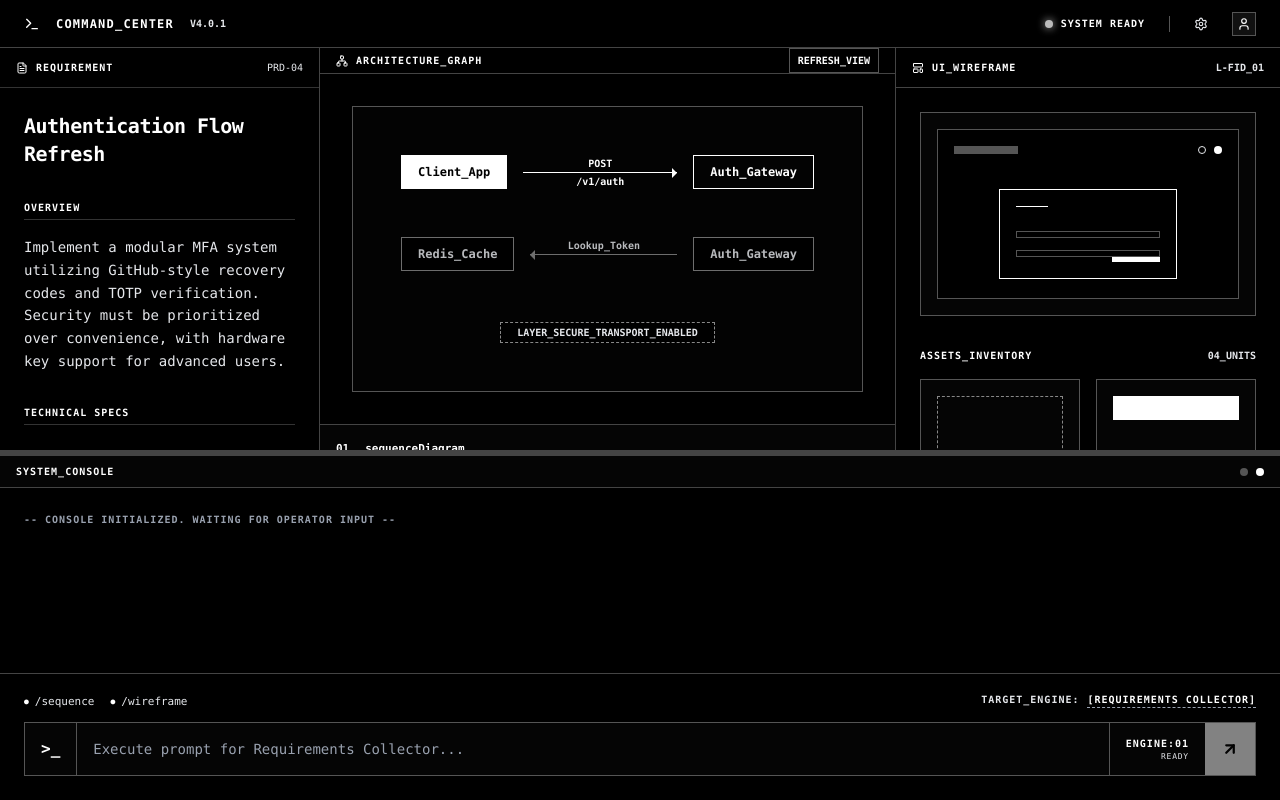
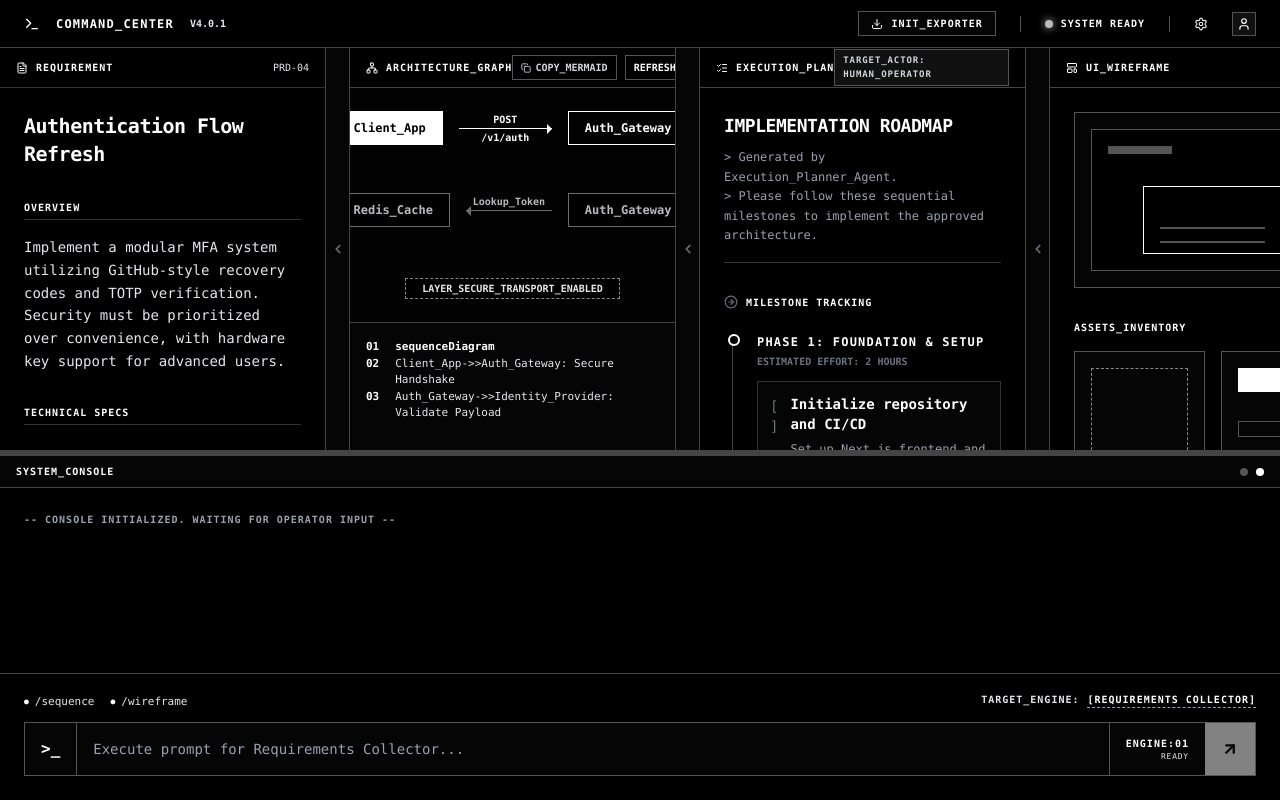
Before and after one commit to CSC392-CSC492-Building-AI-ML-systems/AgenticMentor-Winter2026, a Next.js app in the folder frontend/: page /project/1 in a window 1280 px wide. Built offline with nearby package versions, Linux system fonts and the light colour scheme.

Commit message:
Added ability to collapse individual panels and added panel for execution agent

```diff
--- a/frontend/app/project/[id]/page.tsx
+++ b/frontend/app/project/[id]/page.tsx
@@ -1,28 +1,86 @@
+"use client";
+import { useState } from "react";
 import TopNav from "@/components/layout/TopNav";
+import ConsoleWindow from "@/components/console/ConsoleWindow";
 import RequirementPanel from "@/components/panels/RequirementPanel";
 import ArchitecturePanel from "@/components/panels/ArchitecturePanel";
 import WireframePanel from "@/components/panels/WireframePanel";
-import ConsoleWindow from "@/components/console/ConsoleWindow"; // Import the wrapper
+import ExecutionPanel from "@/components/panels/ExecutionPanel";
+import { ChevronLeft, ChevronRight } from "lucide-react";
 
 export default function ProjectPage() {
+  const [panels, setPanels] = useState({
+    req: true,
+    arch: true,
+    exec: true,
+    mock: true,
+  });
+
+  const togglePanel = (key: keyof typeof panels) => {
+    setPanels(prev => ({ ...prev, [key]: !prev[key] }));
+  };
+
+  const PanelWrapper = ({ id, title, isExpanded, children }: { id: keyof typeof panels, title: string, isExpanded: boolean, children: React.ReactNode }) => {
+    if (!isExpanded) {
+      // COLLAPSED STATE: Thin vertical strip
+      return (
+        <div
+          onClick={() => togglePanel(id)}
+          className="w-10 border-r border-[#444] flex flex-col items-center py-4 bg-[#050505] hover:bg-white hover:text-black transition-colors cursor-pointer flex-shrink-0 text-gray-500 group"
+          title={`Expand ${title}`}
+        >
+          <ChevronRight size={14} className="mb-6 group-hover:text-black stroke-[3px]" />
+          <span className="text-[10px] font-bold tracking-widest uppercase rotate-180 group-hover:text-black whitespace-nowrap" style={{ writingMode: 'vertical-rl' }}>
+            {title}
+          </span>
+        </div>
+      );
+    }
+
+    return (
+      // EXPANDED STATE: Full panel with a vertical toggle bar on the right
+      <div className="flex-1 min-w-[350px] flex h-full border-r border-[#444] bg-black overflow-hidden transition-all">
+
+        {/* The Panel Content */}
+        <div className="flex-1 flex flex-col h-full overflow-hidden w-full relative">
+           {children}
+        </div>
+
+        {/* The Vertical Toggle Bar (Replaces overlapping icons) */}
+        <div
+           onClick={() => togglePanel(id)}
+           className="w-6 bg-[#050505] border-l border-[#444] hover:bg-white hover:text-black text-gray-500 cursor-pointer flex flex-col items-center justify-center transition-colors flex-shrink-0"
+           title={`Collapse ${title}`}
+        >
+           <ChevronLeft size={14} className="stroke-[3px]" />
+        </div>
+      </div>
+    );
+  };
+
   return (
     <div className="flex flex-col h-screen w-full bg-black font-mono selection:bg-gray-200 selection:text-black">
       <TopNav />
 
-      {/* 3 Panels */}
+      {/* The Dynamic, Overflow-Safe Flex Grid */}
       <div className="flex-1 flex overflow-hidden">
-        <div className="w-1/4 min-w-[300px] border-r border-[#444] flex flex-col h-full relative">
+        <PanelWrapper id="req" title="01_Requirements" isExpanded={panels.req}>
           <RequirementPanel />
-        </div>
-        <div className="w-[45%] border-r border-[#444] flex flex-col h-full">
+        </PanelWrapper>
+
+        <PanelWrapper id="arch" title="02_Architecture" isExpanded={panels.arch}>
           <ArchitecturePanel />
-        </div>
-        <div className="w-[30%] min-w-[350px] flex flex-col h-full relative">
+        </PanelWrapper>
+
+        <PanelWrapper id="exec" title="03_Execution_Plan" isExpanded={panels.exec}>
+          <ExecutionPanel />
+        </PanelWrapper>
+
+        <PanelWrapper id="mock" title="04_Mockups" isExpanded={panels.mock}>
           <WireframePanel />
-        </div>
+        </PanelWrapper>
       </div>
 
-      {/* Bottom Console */}
       <ConsoleWindow />
     </div>
   );
--- a/frontend/components/layout/TopNav.tsx
+++ b/frontend/components/layout/TopNav.tsx
@@ -1,6 +1,19 @@
-import { Terminal, Settings, User } from "lucide-react";
+"use client";
+import { useState, useRef, useEffect } from "react";
+import { Terminal, Settings, User, Download, FileText, Github, FileDown } from "lucide-react";
 
 export default function TopNav() {
+  const [showExport, setShowExport] = useState(false);
+  const exportRef = useRef<HTMLDivElement>(null);
+
+  useEffect(() => {
+    const handleClickOutside = (event: MouseEvent) => {
+      if (exportRef.current && !exportRef.current.contains(event.target as Node)) setShowExport(false);
+    };
+    document.addEventListener("mousedown", handleClickOutside);
+    return () => document.removeEventListener("mousedown", handleClickOutside);
+  }, []);
+
   return (
     <div className="h-12 border-b border-[#444] flex items-center justify-between px-6 bg-black flex-shrink-0">
       <div className="flex items-center gap-4">
@@ -12,6 +25,37 @@ export default function TopNav() {
       </div>
 
       <div className="flex items-center gap-6">
+
+        {/* EXPORTER AGENT ACTION MENU */}
+        <div className="relative" ref={exportRef}>
+          <button
+            onClick={() => setShowExport(!showExport)}
+            className="flex items-center gap-2 border border-[#555] bg-[#050505] hover:border-white text-white px-3 py-1 text-[10px] font-bold tracking-widest uppercase transition-colors"
+          >
+            <Download size={12} />
+            Init_Exporter
+          </button>
+
+          {showExport && (
+            <div className="absolute top-full right-0 mt-2 w-56 bg-black border border-[#555] shadow-2xl z-50 py-1">
+              <div className="px-3 py-2 text-[9px] font-bold text-gray-400 uppercase tracking-widest border-b border-[#444]">
+                Select_Export_Medium
+              </div>
+              <button className="w-full flex items-center gap-3 px-3 py-2.5 text-[10px] font-bold text-gray-200 hover:bg-white hover:text-black transition-colors uppercase tracking-widest">
+                <FileDown size={14} /> Consolidate PDF
+              </button>
+              <button className="w-full flex items-center gap-3 px-3 py-2.5 text-[10px] font-bold text-gray-200 hover:bg-white hover:text-black transition-colors uppercase tracking-widest">
+                <Github size={14} /> Push to GitHub README
+              </button>
+              <button className="w-full flex items-center gap-3 px-3 py-2.5 text-[10px] font-bold text-gray-200 hover:bg-white hover:text-black transition-colors uppercase tracking-widest">
+                <FileText size={14} /> Raw Markdown
+              </button>
+            </div>
+          )}
+        </div>
+
+        <div className="w-[1px] h-4 bg-[#555]"></div>
+
         <div className="flex items-center gap-2">
           <div className="w-2 h-2 bg-white rounded-full animate-pulse shadow-[0_0_8px_rgba(255,255,255,1)]"></div>
           <span className="text-[10px] text-white tracking-widest uppercase font-bold">System Ready</span>
@@ -22,7 +66,7 @@ export default function TopNav() {
         <button className="text-gray-200 hover:text-white transition-colors">
           <Settings size={14} />
         </button>
-        <div className="w-6 h-6 bg-[#111] flex items-center justify-center border border-[#555]">
+        <div className="w-6 h-6 bg-[#111] flex items-center justify-center border border-[#555] cursor-pointer hover:border-white transition-colors">
           <User size={14} className="text-white" />
         </div>
       </div>
--- a/frontend/components/panels/ArchitecturePanel.tsx
+++ b/frontend/components/panels/ArchitecturePanel.tsx
@@ -1,20 +1,30 @@
-import { Network } from "lucide-react";
+import { Network, Copy } from "lucide-react";
 
 export default function ArchitecturePanel() {
   return (
     <>
-      <div className="h-10 border-b border-[#444] flex items-center justify-between px-4 bg-black">
+      <div className="h-10 border-b border-[#444] flex items-center justify-between px-4 bg-black flex-shrink-0">
         <div className="flex items-center gap-2 text-white">
           <Network size={12} />
           <span className="text-[10px] tracking-widest uppercase font-bold text-white">Architecture_Graph</span>
         </div>
-        <button className="text-[10px] font-bold border border-[#555] px-2 py-1 text-white hover:bg-white hover:text-black transition-colors">
-          REFRESH_VIEW
-        </button>
+        <div className="flex gap-2">
+          {/* Now that the top right is clear, we can safely add a Copy button! */}
+          <button className="text-[10px] font-bold border border-[#555] px-2 py-1 text-gray-300 hover:bg-white hover:text-black transition-colors flex items-center gap-1">
+            <Copy size={10} /> COPY_MERMAID
+          </button>
+          <button className="text-[10px] font-bold border border-[#555] px-2 py-1 text-white hover:bg-white hover:text-black transition-colors">
+            REFRESH_VIEW
+          </button>
+        </div>
       </div>
 
-      <div className="flex-1 p-8 flex flex-col justify-center items-center relative">
-        <div className="border border-[#555] p-12 w-full max-w-lg relative bg-[#030303]">
+      {/* OVERFLOW FIX: Added overflow-auto here to handle scrolling */}
+      <div className="flex-1 p-4 md:p-8 flex flex-col justify-start sm:justify-center items-center relative overflow-auto bg-[#0a0a0a]">
+
+        {/* OVERFLOW FIX: Added min-w-[450px] so the graph refuses to crush itself */}
+        <div className="border border-[#555] p-8 md:p-12 w-full max-w-lg min-w-[450px] relative bg-[#030303] shadow-2xl my-auto">
+
           <div className="flex justify-between items-center mb-12">
             <div className="px-4 py-2 bg-white text-black text-xs font-bold border border-white">
               Client_App
@@ -54,7 +64,7 @@ export default function ArchitecturePanel() {
         </div>
       </div>
 
-      <div className="h-32 border-t border-[#444] bg-[#050505] p-4 text-[11px] text-gray-200 overflow-y-auto">
+      <div className="h-32 border-t border-[#444] bg-[#050505] p-4 text-[11px] text-gray-200 overflow-y-auto flex-shrink-0">
         <div className="flex gap-4"><span className="text-white font-bold">01</span><span className="text-white font-bold">sequenceDiagram</span></div>
         <div className="flex gap-4"><span className="text-white font-bold">02</span><span>  Client_App-&gt;&gt;Auth_Gateway: Secure Handshake</span></div>
         <div className="flex gap-4"><span className="text-white font-bold">03</span><span>  Auth_Gateway-&gt;&gt;Identity_Provider: Validate Payload</span></div>
--- /dev/null
+++ b/frontend/components/panels/ExecutionPanel.tsx
@@ -0,0 +1,92 @@
+import { ListChecks, GitPullRequest, ArrowRightCircle } from "lucide-react";
+
+export default function ExecutionPanel() {
+  return (
+    <>
+      <div className="h-10 border-b border-[#444] flex items-center justify-between px-4 bg-black flex-shrink-0">
+        <div className="flex items-center gap-2 text-white">
+          <ListChecks size={12} />
+          <span className="text-[10px] tracking-widest uppercase font-bold text-white">Execution_Plan</span>
+        </div>
+        <div className="flex gap-2">
+           <span className="text-[9px] border border-[#555] bg-[#111] px-2 py-1 text-gray-300 font-bold uppercase tracking-widest flex items-center gap-1">
+             Target_Actor: Human_Operator
+           </span>
+        </div>
+      </div>
+
+      <div className="p-6 overflow-y-auto flex-1 bg-black">
+
+        {/* Document Header */}
+        <div className="mb-8 pb-4 border-b border-[#333]">
+          <h1 className="text-lg font-bold text-white mb-2 tracking-tight uppercase">Implementation Roadmap</h1>
+          <p className="text-xs text-gray-400 leading-relaxed font-mono">
+            &gt; Generated by Execution_Planner_Agent.
+            <br />&gt; Please follow these sequential milestones to implement the approved architecture.
+          </p>
+        </div>
+
+        <div className="mb-8">
+          <h2 className="text-[10px] font-bold text-white tracking-widest uppercase mb-6 flex items-center gap-2">
+            <ArrowRightCircle size={14} className="text-gray-500" />
+            Milestone Tracking
+          </h2>
+
+          <div className="space-y-8 relative border-l border-[#444] ml-2 pl-6">
+
+            {/* Phase 1: Generated Task List */}
+            <div className="relative">
+              <div className="absolute -left-[29px] top-0 w-3 h-3 bg-black rounded-full border-2 border-white"></div>
+              <h3 className="text-xs font-bold text-white uppercase tracking-widest mb-1 flex items-center gap-2">
+                Phase 1: Foundation & Setup
+              </h3>
+              <p className="text-[10px] text-gray-500 mb-3 font-bold">ESTIMATED EFFORT: 2 HOURS</p>
+
+              <ul className="space-y-3">
+                <li className="text-sm text-gray-200 flex items-start gap-3 bg-[#050505] p-3 border border-[#333]">
+                  <span className="text-gray-500 mt-0.5">[ ]</span>
+                  <div>
+                    <span className="font-bold text-white block mb-1">Initialize repository and CI/CD</span>
+                    <span className="text-xs text-gray-400">Set up Next.js frontend and FastAPI backend environments. Configure GitHub Actions for linting.</span>
+                  </div>
+                </li>
+                <li className="text-sm text-gray-200 flex items-start gap-3 bg-[#050505] p-3 border border-[#333]">
+                  <span className="text-gray-500 mt-0.5">[ ]</span>
+                  <div>
+                    <span className="font-bold text-white block mb-1">Define base database schemas</span>
+                    <span className="text-xs text-gray-400">Execute the Prisma schema generated by the Project Architect in milestone 0.</span>
+                  </div>
+                </li>
+              </ul>
+            </div>
+
+            {/* Phase 2: Generated Task List */}
+            <div className="relative">
+              <div className="absolute -left-[29px] top-0 w-3 h-3 bg-black rounded-full border-2 border-[#555]"></div>
+              <h3 className="text-xs font-bold text-white uppercase tracking-widest mb-1 flex items-center gap-2">
+                Phase 2: Core Routing & Auth
+              </h3>
+              <p className="text-[10px] text-gray-500 mb-3 font-bold">ESTIMATED EFFORT: 4 HOURS</p>
+
+              <ul className="space-y-3">
+                <li className="text-sm text-gray-200 flex items-start gap-3 bg-[#050505] p-3 border border-[#333]">
+                  <span className="text-gray-500 mt-0.5">[ ]</span>
+                  <div className="w-full">
+                    <span className="font-bold text-white block mb-1">Implement Authentication Gateway</span>
+                    <span className="text-xs text-gray-400 block mb-2">Build the OAuth handshake and session cookie logic in middleware.ts.</span>
+                    <div className="flex gap-2">
+                      <span className="text-[9px] border border-[#444] px-1.5 py-0.5 text-gray-400 flex items-center gap-1">
+                        <GitPullRequest size={10} /> DEPENDS_ON: PHASE_01
+                      </span>
+                    </div>
+                  </div>
+                </li>
+              </ul>
+            </div>
+
+          </div>
+        </div>
+      </div>
+    </>
+  );
+}
```
